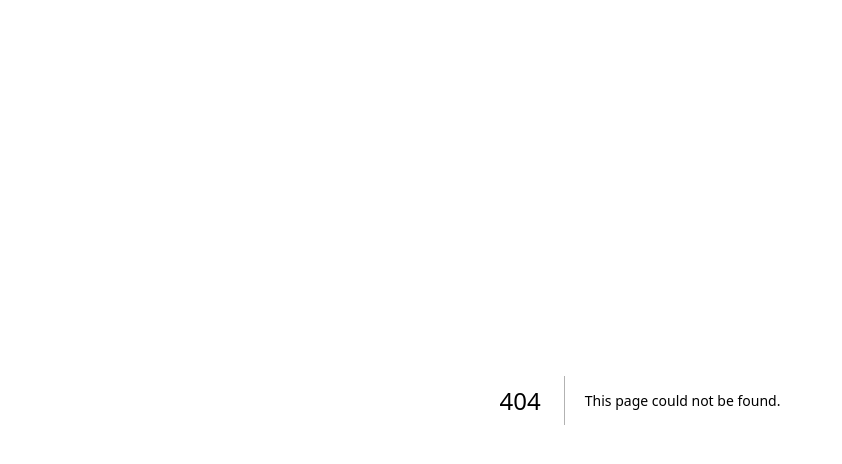
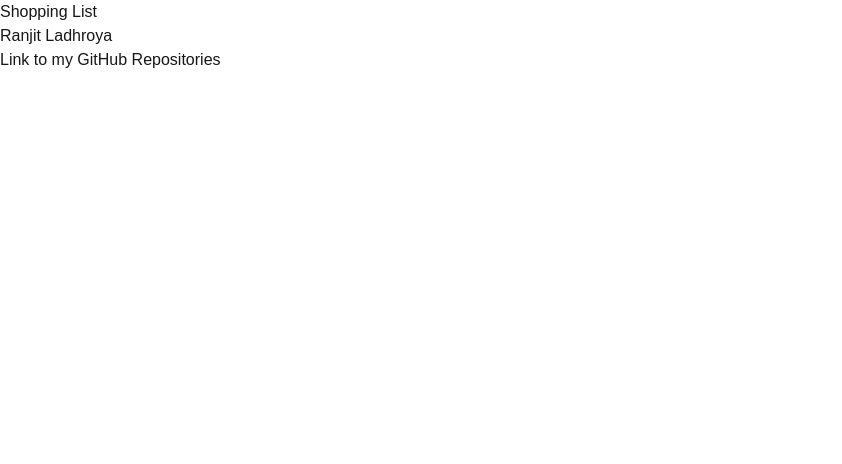
Before and after one commit to RJ123496/cprg306-assignments, a Next.js app: page /week-2 in a window 1280 px wide. Before the commit this address had no page. Shown: the top 464 px of the page, without its empty margins (0-842 px from the left). Built offline with nearby package versions, Linux system fonts and the light colour scheme.

Commit message:
done week 2

```diff
--- a/app/page.js
+++ b/app/page.js
@@ -3,7 +3,7 @@ import Image from "next/image";
 export default function Home() {
   return (
     <main>
-
+      <h1> hello kitty </h1>
     </main>
   );
 }
--- /dev/null
+++ b/app/week-2/page.js
@@ -0,0 +1,9 @@
+import StudentInfo from "./student-info";
+export default function Page() {
+    return (
+      <main>
+        <h1>Shopping List</h1>
+        <StudentInfo> </StudentInfo>
+      </main>
+    );
+  }
--- /dev/null
+++ b/app/week-2/student-info.js
@@ -0,0 +1,15 @@
+import Link from "next/link";
+
+export default function StudentInfo() {
+    return (
+        <main>
+            <h1>Ranjit Ladhroya</h1>
+            <Link
+                href="https://github.com/RJ123496/cprg306-assignments"
+                target="_blank"
+            >
+                Link to my GitHub Repositories
+            </Link>
+        </main>
+    );
+}
```
